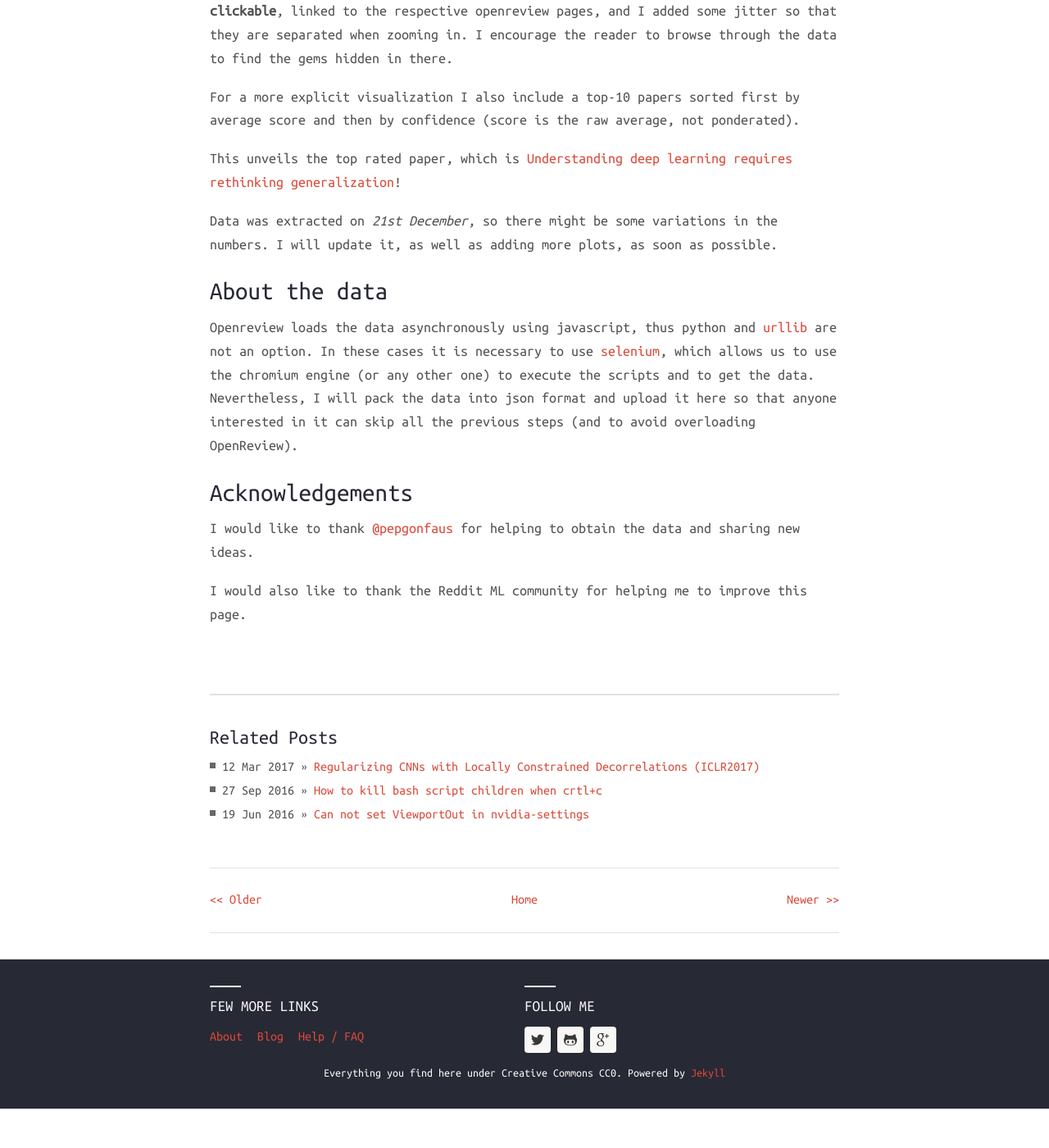
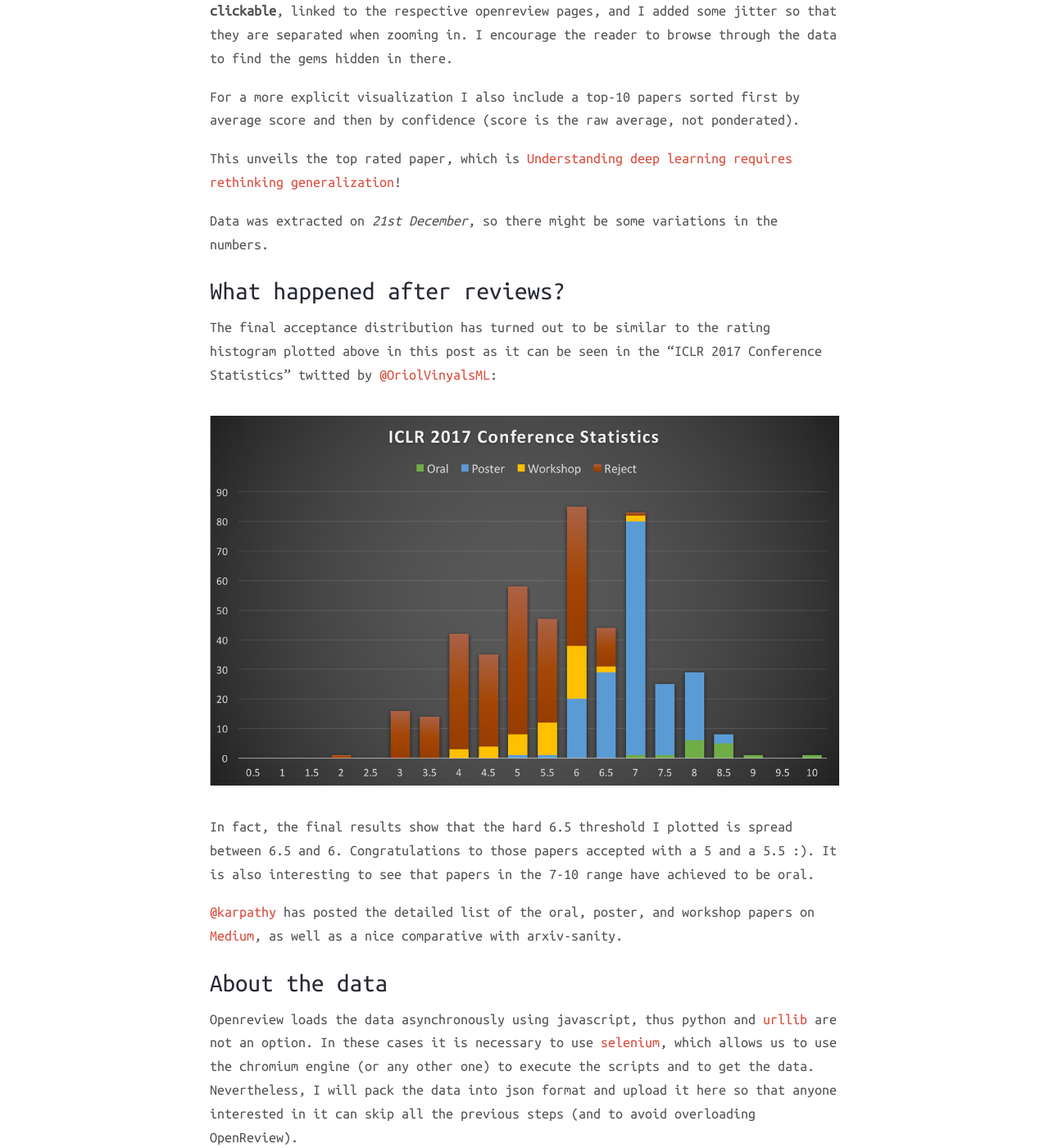
Before and after one commit to prlz77/prlz77.github.io, a Jekyll site: the page built from _posts/2016-12-11-iclr2017-stats.markdown, in a window 1280 px wide and 1400 px high, scrolled down 1732 px. Shown: the whole window at 82% size. Built offline with Jekyll 4.4.1, drawn with Linux system fonts in a browser that asks for light colours; nearby versions of some CDN libraries; a script that is not in the unit is left out; comment, search, counter and statistics services are not loaded; before the commit the page ends 3084 px from its top, so only the background shows below that; some of the changed text lies outside the part shown.

Commit message:
update with vinyals graphic

```diff
--- a/_posts/2016-12-11-iclr2017-stats.markdown
+++ b/_posts/2016-12-11-iclr2017-stats.markdown
@@ -68,7 +68,24 @@ For a more explicit visualization I also include a top-10 papers sorted first by
 This unveils the top rated paper, which is [Understanding deep learning requires rethinking generalization](https://openreview.net/pdf?id=Sy8gdB9xx)!
 
 
-Data was extracted on *21st December*, so there might be some variations in the numbers. I will update it, as well as adding more plots, as soon as possible.
+Data was extracted on *21st December*, so there might be some variations in the numbers.
+
+## What happened after reviews?
+The final acceptance distribution has turned out to be similar to the rating
+histogram plotted above in this post as it can be seen in the "ICLR
+2017 Conference Statistics" twitted  by
+[@OriolVinyalsML](https://twitter.com/OriolVinyalsML):
+
+![ICLR 2017 Conference Statistics](../assets/images/iclr2017/final_reviews.png)
+
+In fact, the final results show that the hard 6.5 threshold I plotted is spread between 6.5 and 6.
+Congratulations to those papers accepted with a 5 and a 5.5 :). It is also interesting to see that papers in the 7-10 range have achieved to be
+oral.
+
+[@karpathy](https://twitter.com/karpathy) has posted the detailed list of the oral,
+poster, and workshop papers on
+[Medium](https://medium.com/@karpathy/iclr-2017-vs-arxiv-sanity-d1488ac5c131#.kui9yfr9v),
+as well as a nice comparative with arxiv-sanity.
 
 ## About the data
 Openreview loads the data asynchronously using javascript, thus python and
@@ -85,3 +102,12 @@ overloading OpenReview).
 I would like to thank [@pepgonfaus](https://twitter.com/pepgonfaus) for helping to obtain the data and sharing new ideas.
 
 I would also like to thank the Reddit ML community for helping me to improve this page.
+
+## Related posts
+[Carlos E. Perez](https://twitter.com/IntuitMachine) has written a couple of
+interesting articles: [Deep Learning: The Unreasonable Effectiveness of
+Randomness](https://medium.com/intuitionmachine/deep-learning-the-unreasonable-effectiveness-of-randomness-14d5aef13f87#.2xgeyunud),
+where he predicted some of the best rated papers discovered in this blog post,
+and [Ten Deserving Deep Learning Papers that were Rejected at ICLR
+2017](https://medium.com/intuitionmachine/eight-deserving-deep-learning-papers-that-were-rejected-at-iclr-2017-119e19a4c30b#.y3prxu3wc),
+where he comments on those interesting articles that were rejected.
```
Also changed, not shown: assets/images/iclr2017/final_reviews.png (added).
